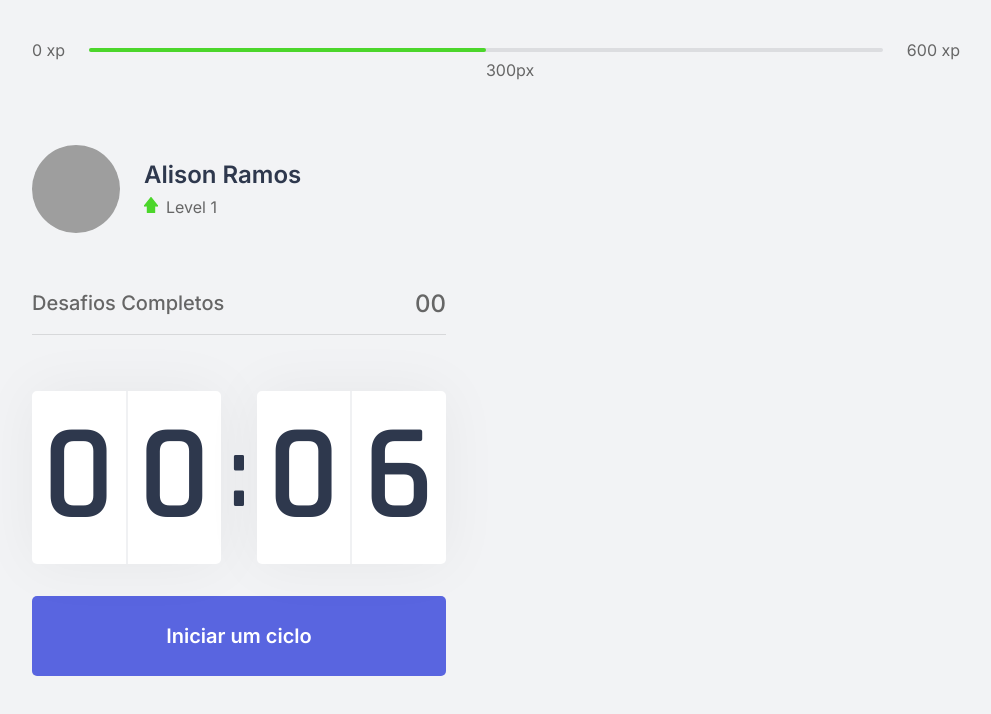
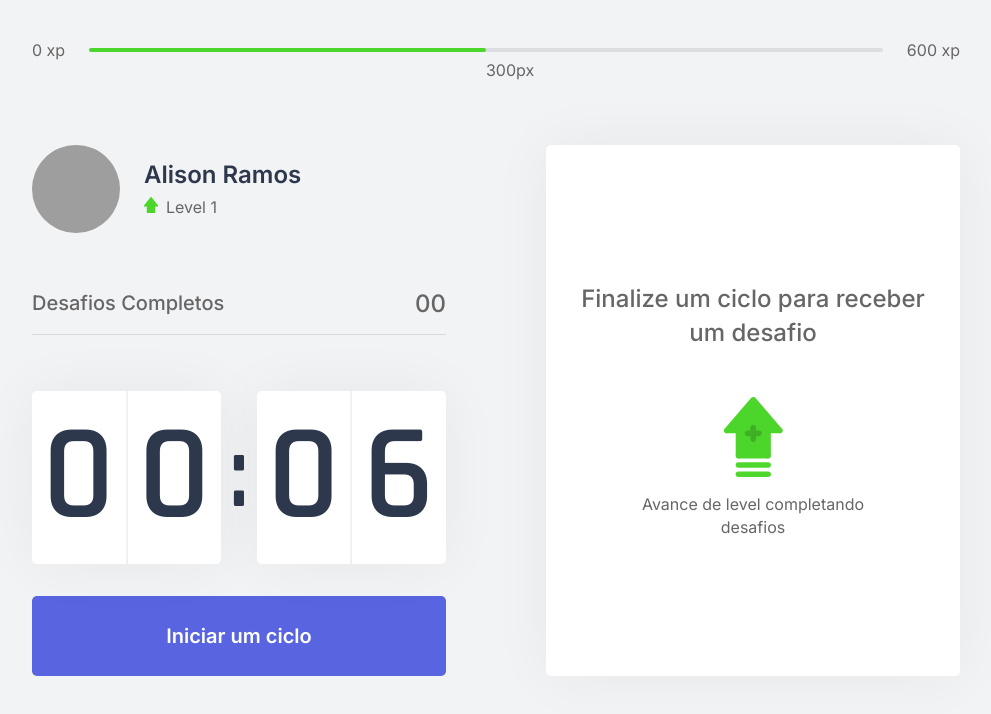
Before and after one commit to AlisonGoodUnion/nlw4-react, a Next.js app: page / in a window 1280 px wide. Shown: the top 714 px of the page, without its empty margins (144-1135 px from the left). Built offline with nearby package versions, Linux system fonts and the light colour scheme; grey boxes are pictures that could not be loaded.

Commit message:
Styles ChallengeBox

```diff
--- /dev/null
+++ b/src/components/ChallengeBox.tsx
@@ -0,0 +1,15 @@
+import styles from '../styles/components/ChallengeBox.module.css'
+
+export function ChallengeBox() {
+  return (
+   <div className={styles.challengeBoxContainer}>
+     <div className={styles.challengeBoxNotActive}>
+       <strong>Finalize um ciclo para receber um desafio</strong>
+       <p>
+         <img src={"icons/level-up.svg"} alt={"Level Up"}/>
+         Avance de level completando desafios
+       </p>
+     </div>
+   </div>
+  )
+}
--- a/src/pages/index.tsx
+++ b/src/pages/index.tsx
@@ -5,6 +5,7 @@
 import {CountDown} from "../components/CountDown";
 
 import styles from "../styles/pages/Home.module.css";
+import {ChallengeBox} from "../components/ChallengeBox";
 
 export default function Home() {
   return (
@@ -15,13 +16,13 @@
       <ExperienceBar/>
 
       <section>
-        <div >
+        <div>
           <Profile/>
           <CompletedChallenges/>
           <CountDown/>
         </div>
         <div>
-
+          <ChallengeBox/>
         </div>
       </section>
     </div>
--- /dev/null
+++ b/src/styles/components/ChallengeBox.module.css
@@ -0,0 +1,41 @@
+.challengeBoxContainer {
+
+  height: 100%;
+
+  background: var(--white);
+  border-radius: 5px;
+  box-shadow: 0 0 60px rgba(0,0,0,0.05);
+
+  padding: 1.5rem 2rem;
+  display: flex;
+  flex-direction: column;
+  align-items: center;
+  justify-content: center;
+
+  text-align: center;
+}
+
+.challengeBoxNotActive {
+  display: flex;
+  flex-direction: column;
+  align-items: center;
+}
+
+.challengeBoxNotActive strong {
+  font-size: 1.5rem;
+  font-weight: 500;
+  line-height: 1.4;
+}
+
+.challengeBoxNotActive p {
+  display: flex;
+  flex-direction: column;
+  align-items: center;
+  line-height: 1.4;
+  max-width: 70%;
+  margin-top: 3rem;
+}
+
+.challengeBoxNotActive p img{
+  margin-bottom: 1rem;
+}
```
